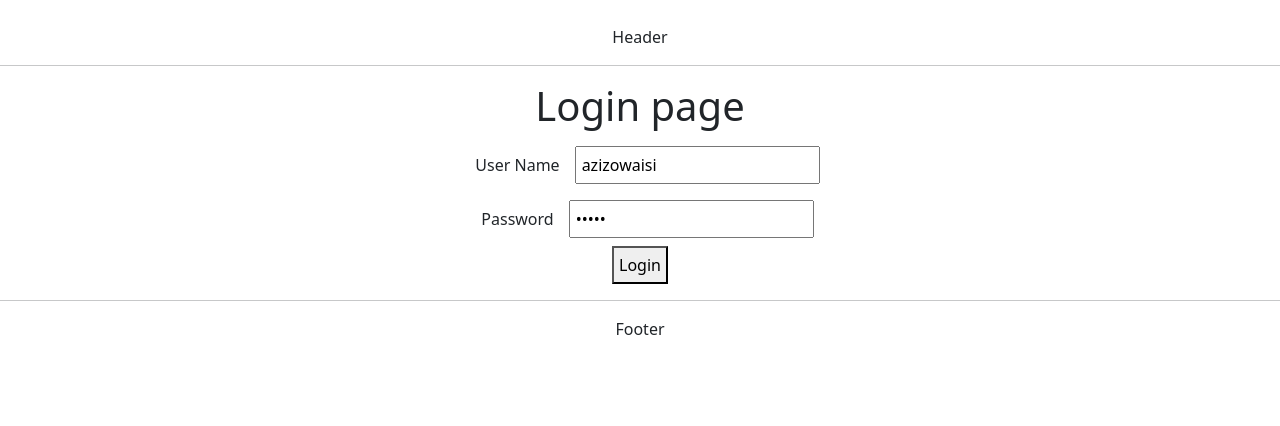
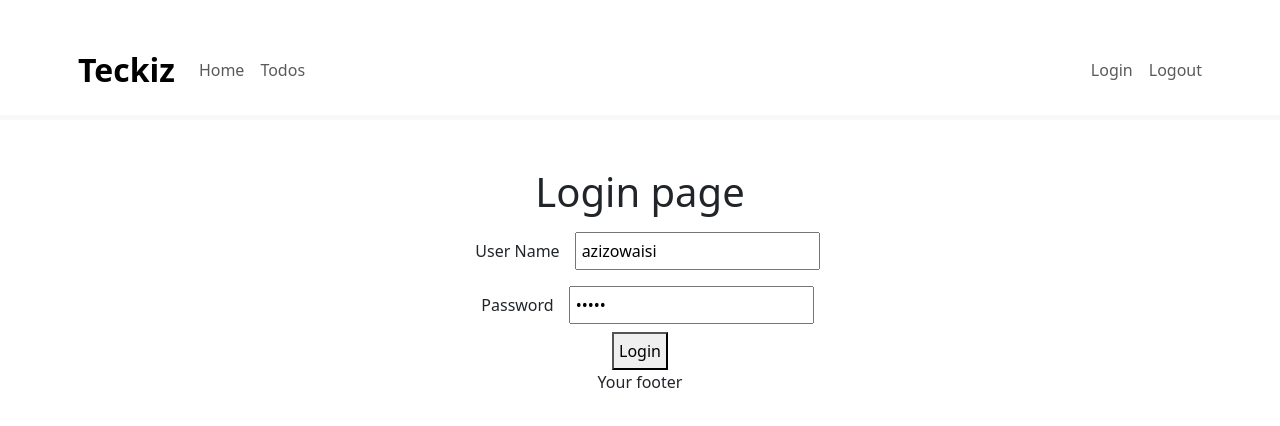
Before and after one commit to azizowaisi/react-todo-app, a React (Create React App) app: page / in a window 1280 px wide. Shown: the top 426 px of the page. Built offline with nearby package versions, Linux system fonts and the light colour scheme.

Commit message:
header designed

```diff
--- a/src/components/todo/TodoApp.css
+++ b/src/components/todo/TodoApp.css
@@ -2,3 +2,10 @@
     margin: 10px;
     padding: 5px;
 }
+
+footer {
+    bottom: 0;
+    position:absolute;
+    width: 90%;
+    height: 40px;
+}
--- a/src/components/todo/TodoApp.jsx
+++ b/src/components/todo/TodoApp.jsx
@@ -5,8 +5,9 @@
 export default function TodoApp(){
     return (
         <div className="TodoApp">
-            <HeaderComponent />
+
             <BrowserRouter>
+                <HeaderComponent />
             <Routes>
                 <Route path='/' element={<LoginComponent />} />
                 <Route path='/login' element={<LoginComponent />} />
@@ -16,8 +17,9 @@
 
                 <Route path='/*' element={<ErrorComponent />} />
             </Routes>
+            <FooterComponent />
             </BrowserRouter>
-            <FooterComponent />
+
         </div>
     )
 }
@@ -146,17 +148,33 @@
 
 function HeaderComponent(){
     return(
-        <div className="Header">
-            Header <hr />
-        </div>
+        <header className="border-bottom border-light border-5 mb-5 p-2">
+            <div className="container">
+                <div className="row">
+                    <nav className="navbar navbar-expand-lg">
+                        <div className="collapse navbar-collapse">
+                        <a className="navbar-brand ms-2 fs-2 fw-bold text-black" href="https://teckiz.com/website/"> Teckiz</a>
+                            <ul className="navbar-nav">
+                                <li className="nav-item"><Link className="nav-link" to="/"> Home</Link></li>
+                                <li className="nav-item"><Link className="nav-link" to="/todos"> Todos</Link></li>
+                            </ul>
+                        </div>
+                        <ul className="navbar-nav">
+                        <li className="nav-item"><Link className="nav-link" to="/login"> Login</Link></li>
+                        <li className="nav-item"><Link className="nav-link" to="/logout"> Logout</Link></li>
+                        </ul>
+                    </nav>
+                </div>
+            </div>
+        </header>
+
     )
 }
 
 function FooterComponent(){
     return(
         <div className="Footer">
-            <hr/>
-            Footer
+            <div className="container"> Your footer</div>
         </div>
     )
 }
```
